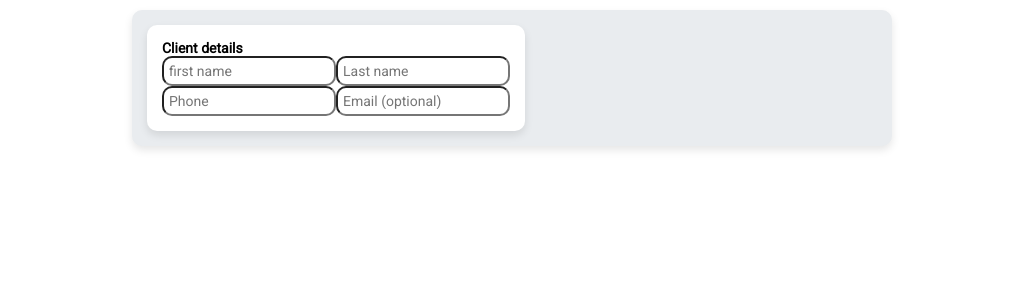
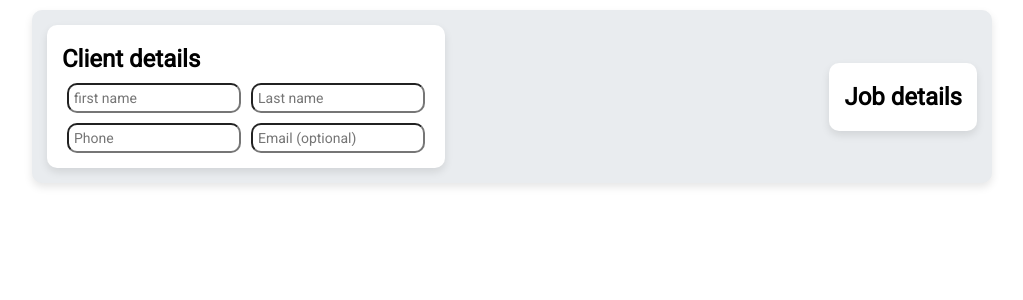
Before and after one commit to redskyby/js_developer_intern_test_task, a React (Create React App) app: page / in a window 1280 px wide. Shown: the top 300 px of the page, without its empty margins (128-1151 px from the left). Built offline with nearby package versions, Linux system fonts and the light colour scheme.

Commit message:
ClientDetails.tsx was done. JobDetails.tsx was started to init.

```diff
--- a/src/components/app/App.module.scss
+++ b/src/components/app/App.module.scss
@@ -13,9 +13,17 @@
     align-items: center;
     margin: 10px auto;
     padding: 15px;
-    max-width: 760px;
+    max-width: 960px;
     width: 100%;
     border-radius: 10px;
     box-shadow: 0 4px 8px rgba(0, 0, 0, 0.1);
     background-color: #e9ecef;
+
+    &_row {
+        width: 100%;
+        display: flex;
+        flex-direction: row;
+        justify-content: space-between;
+        align-items: center;
+    }
 }
--- a/src/components/app/App.tsx
+++ b/src/components/app/App.tsx
@@ -1,4 +1,4 @@
-import React from "react";
+import React, { useState } from "react";
 import style from "./App.module.scss";
 import ClientDetails from "../clientDetails/ClientDetails";
 import JobDetails from "../jobDetails/JobDetails";
@@ -6,10 +6,12 @@ import ServiceLocation from "../serviceLocation/ServiceLocation";
 import Scheduled from "../Scheduled/Scheduled";
 
 function App() {
+    const [showClientDetails, setClientDetails] = useState<boolean>(false);
+
     return (
         <div className={style.content}>
-            <div>
-                <ClientDetails />
+            <div className={style.content_row}>
+                <ClientDetails setClientDetails={setClientDetails} />
                 <JobDetails />
             </div>
             <div>
--- a/src/components/clientDetails/ClientDetails.module.scss
+++ b/src/components/clientDetails/ClientDetails.module.scss
@@ -1,13 +1,24 @@
 @import "../../services/Variables";
 
 .content {
-   @each $property, $value in $common-styles {
-      #{$property}: $value;
-   }
+    @each $property, $value in $common_styles {
+        #{$property}: $value;
+    }
 }
 
-.input{
-   @each $property, $value in $common-input{
-      #{$property}: $value;
-   }
+.input {
+    @each $property, $value in $common_input {
+        #{$property}: $value;
+    }
+    margin: 0 5px;
 }
+
+.main_title h1 {
+    @each $property, $value in $common_main_title {
+        #{$property}: $value;
+    }
+}
+
+.div_with_inputs {
+    margin: 10px 0;
+}
--- a/src/components/clientDetails/ClientDetails.tsx
+++ b/src/components/clientDetails/ClientDetails.tsx
@@ -1,21 +1,32 @@
 import React, { useState } from "react";
 import style from "./ClientDetails.module.scss";
 
-const ClientDetails = () => {
-    const [firstName , setFirstName] = useState<string>("")
-    const [lastName , setLastName] = useState<string>("")
-    const [phone , setPhone] = useState<string>();
-  const [email , setEmail] = useState<string>("")
+const ClientDetails = ({ setClientDetails }: { setClientDetails: React.Dispatch<React.SetStateAction<boolean>> }) => {
+    const [firstName, setFirstName] = useState<string>("");
+    const [lastName, setLastName] = useState<string>("");
+    const [phone, setPhone] = useState<string>("");
+    const [email, setEmail] = useState<string>("");
+    const phoneRegex: RegExp = /^[+]?[(]?[0-9]*[)]?[-\s./0-9]*$/;
 
+    if (firstName !== "" && lastName !== "" && phone !== "" && email !== "") {
+        setClientDetails(true);
+    }
+
+    const handlePhoneChange = (value: string) => {
+        if (phoneRegex.test(value) || value === "") {
+            setPhone(value);
+        }
+    };
 
     return (
         <div className={style.content}>
-            <div>
+            <div className={style.main_title}>
                 <h1>Client details</h1>
             </div>
             <form>
-                <div>
-                    <input className={style.input}
+                <div className={style.div_with_inputs}>
+                    <input
+                        className={style.input}
                         type="text"
                         placeholder={"first name"}
                         value={firstName}
@@ -24,7 +35,8 @@ const ClientDetails = () => {
                     />
                     <input
                         className={style.input}
-                      type="text" placeholder={"Last name"}
+                        type="text"
+                        placeholder={"Last name"}
                         value={lastName}
                         onChange={(e) => setLastName(e.target.value)}
                         required
@@ -33,14 +45,16 @@ const ClientDetails = () => {
                 <div>
                     <input
                         className={style.input}
-                      type="tel" placeholder={"Phone"}
+                        type="tel"
+                        placeholder={"Phone"}
                         value={phone}
-                           onChange={(e) => setPhone(e.target.value)}
+                        onChange={(e) => handlePhoneChange(e.target.value)}
                         required
                     />
                     <input
                         className={style.input}
-                      type="email" placeholder={"Email (optional)"}
+                        type="email"
+                        placeholder={"Email (optional)"}
                         value={email}
                         onChange={(e) => setEmail(e.target.value)}
                         required
--- a/src/components/jobDetails/JobDetails.module.scss
+++ b/src/components/jobDetails/JobDetails.module.scss
@@ -0,0 +1,13 @@
+@import "../../services/Variables";
+
+.content {
+    @each $property, $value in $common_styles {
+        #{$property}: $value;
+    }
+}
+
+.main_title h1 {
+    @each $property, $value in $common_main_title {
+        #{$property}: $value;
+    }
+}
--- a/src/components/jobDetails/JobDetails.tsx
+++ b/src/components/jobDetails/JobDetails.tsx
@@ -1,7 +1,13 @@
 import React from "react";
 import style from "./JobDetails.module.scss";
 const JobDetails = () => {
-    return <div></div>;
+    return (
+        <div className={style.content}>
+            <div className={style.main_title}>
+                <h1>Job details</h1>
+            </div>
+        </div>
+    );
 };
 
 export default JobDetails;
--- a/src/services/Variables.scss
+++ b/src/services/Variables.scss
@@ -1,12 +1,19 @@
-$common-styles: (
-        border-radius: 10px,
-        box-shadow: 0 4px 8px rgba(0, 0, 0, 0.1),
-        padding: 15px,
-        background-color: #fff
+$common_styles: (
+    border-radius: 10px,
+    box-shadow: 0 4px 8px rgba(0, 0, 0, 0.1),
+    padding: 15px,
+    background-color: #fff,
 ) !default;
 
-$common-input : (
-        border-radius: 10px,
-        padding: 5px,
-        color : #000,
-)
+$common_input: (
+    border-radius: 10px,
+    padding: 5px,
+    color: #000,
+);
+
+$common_main_title: (
+    font-size: 24px,
+    text-align: left,
+    margin: 5px 0px,
+    color: #000,
+);
```
Lines whose indentation alone changed are shown as unchanged.
